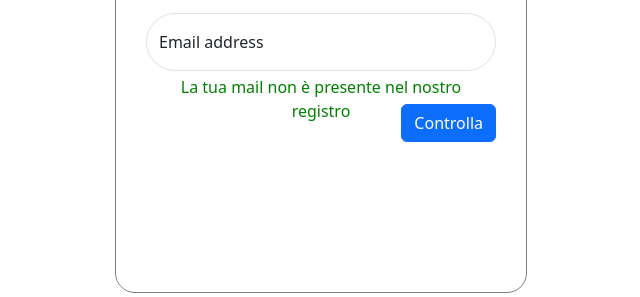
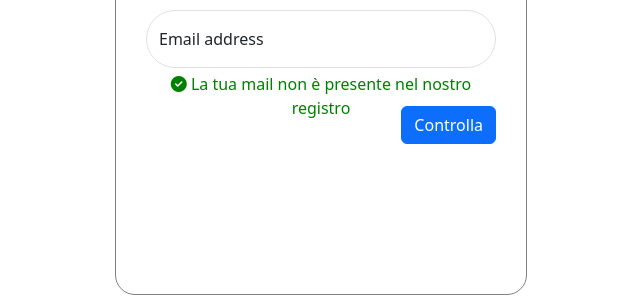
Before and after one commit to f-dib/js-mail-dadi, a plain HTML site: page mail/index.html in a window 1280 px wide. Both pictures are taken after a click on the button "Controlla". Shown: the part 391-688 px from the top of the page, 319-959 px from the left. Drawn offline with nearby package versions, Linux system fonts and the light colour scheme.

Commit message:
exercise completed: fixed style

```diff
--- a/mail/css/style.css
+++ b/mail/css/style.css
@@ -1,6 +1,6 @@
 .my_height {
     width: 350px;
-    height: 75px;
+    height: 80px;
 }
 
 .my_card {
--- a/mail/js/script.js
+++ b/mail/js/script.js
@@ -24,12 +24,12 @@ buttonElement.addEventListener('click',
 
         if (confirm === true) {
 
-            resultElement.innerHTML = `La tua mail è presente nel nostro registro`
+            resultElement.innerHTML = `<span><i class="fa-solid fa-circle-exclamation"></i></span> La tua mail è presente nel nostro registro`
             resultElement.style.color = "red";
 
         } else {
 
-            resultElement.innerHTML = `La tua mail non è presente nel nostro registro`
+            resultElement.innerHTML = `<span><i class="fa-solid fa-circle-check"></i></span> La tua mail non è presente nel nostro registro`
             resultElement.style.color = "green";
 
         }
```
